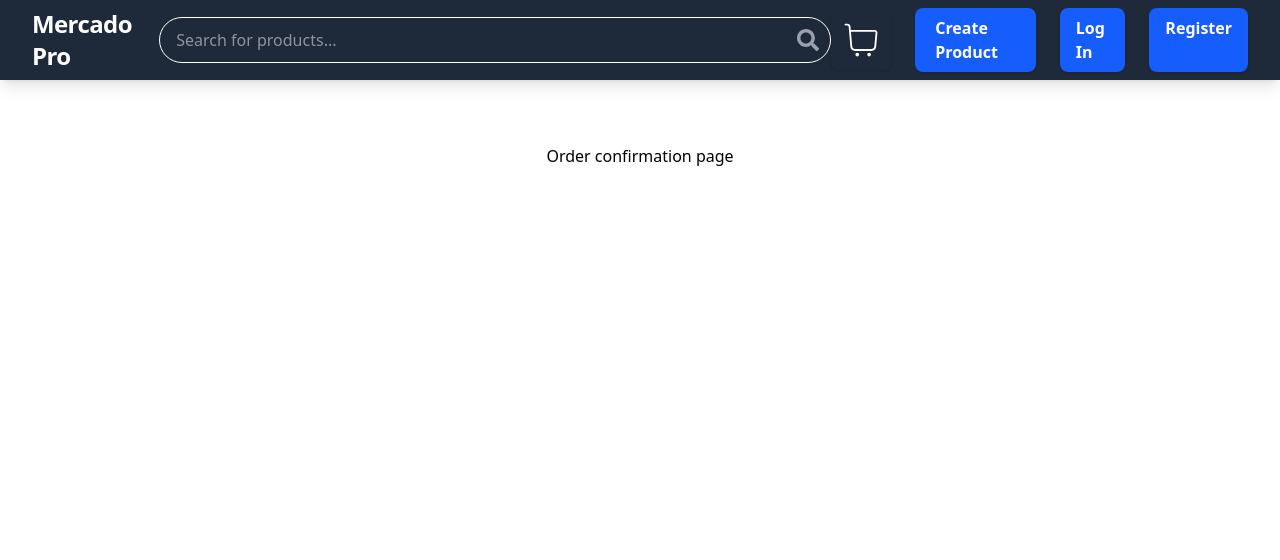
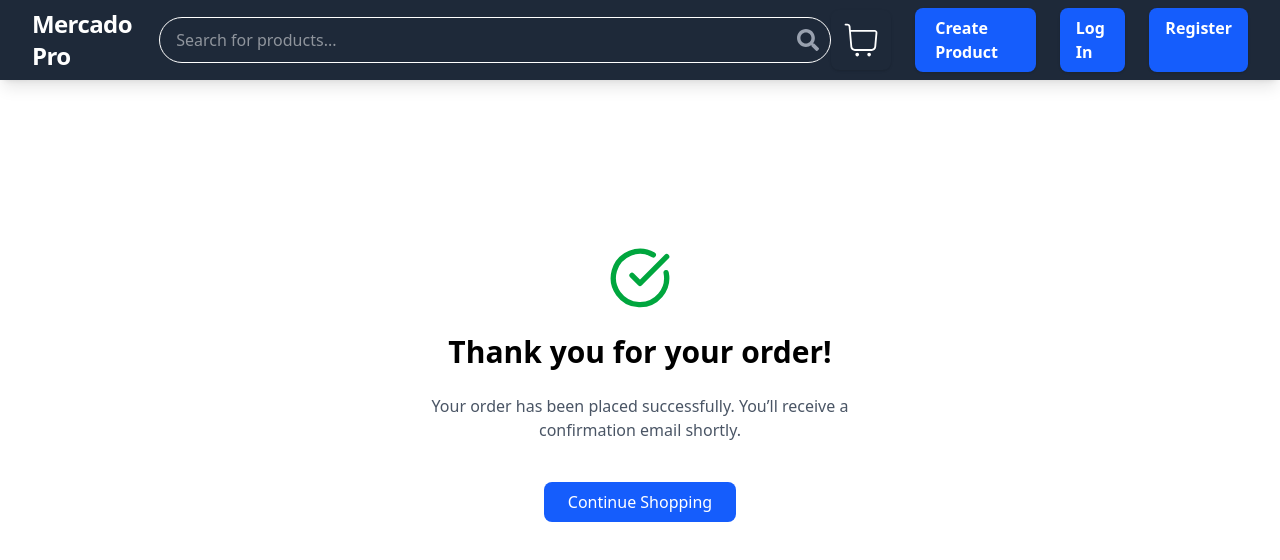
Before and after one commit to aaropaltemaa/Mercado-Pro, a React (Vite) app in the folder client/: page /order-confirmation in a window 1280 px wide. Shown: the top 560 px of the page. Built offline with nearby package versions, Linux system fonts and the light colour scheme.

Commit message:
initialized page for showing order confirmation details

```diff
--- a/client/src/pages/OrderConfirmationPage.tsx
+++ b/client/src/pages/OrderConfirmationPage.tsx
@@ -1,5 +1,23 @@
+import { Link } from "react-router-dom";
+import { CheckCircle } from "lucide-react";
+
 const OrderConfirmationPage = () => {
-  return <div>Order confirmation page</div>;
+  return (
+    <div className="flex flex-col items-center justify-center min-h-[60vh] px-6 text-center space-y-6">
+      <CheckCircle size={64} className="text-green-600" />
+      <h1 className="text-3xl font-bold">Thank you for your order!</h1>
+      <p className="text-gray-600 max-w-md">
+        Your order has been placed successfully. You’ll receive a confirmation
+        email shortly.
+      </p>
+      <Link
+        to="/"
+        className="mt-4 inline-block bg-blue-600 text-white px-6 py-2 rounded-lg hover:bg-blue-700 transition"
+      >
+        Continue Shopping
+      </Link>
+    </div>
+  );
 };
 
 export default OrderConfirmationPage;
```
